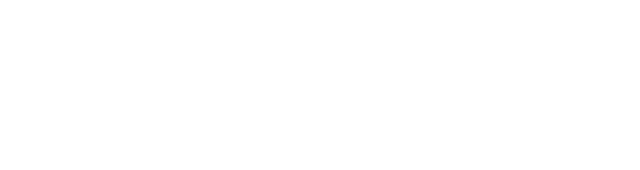
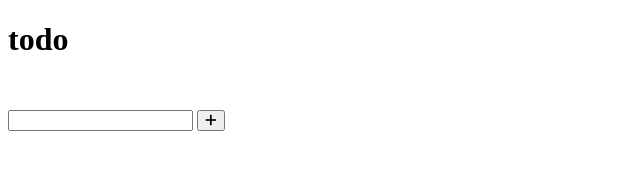
Before and after one commit to MuminovMuslimbek/ToDo, a plain HTML site: page index.html in a window 1280 px wide. Shown: the whole page, without its empty margins (0-640 px from the left). Drawn offline with Linux system fonts and the light colour scheme.

Commit message:
favicon done

```diff
--- a/index.html
+++ b/index.html
@@ -4,11 +4,22 @@
 <head>
     <meta charset="UTF-8">
     <meta name="viewport" content="width=device-width, initial-scale=1.0">
+    <link rel="stylesheet" href="https://cdnjs.cloudflare.com/ajax/libs/font-awesome/6.0.0-beta3/css/all.min.css">
+    <link rel="icon" href="favicon/favicon.png">
     <title>ToDO</title>
 </head>
 
 <body>
-
+    <div class="conttainer body__container">
+        <div class="header">
+            <h1>todo</h1>
+            <img src="images/icon/moon.svg" alt="">
+        </div>
+        <form>
+            <input type="text">
+            <button type="submit"><i class="fa-solid fa-plus"></i></button>
+        </form>
+    </div>
 </body>
 
 </html>
```
Also changed, not shown: favicon/favicon.png (added), images/Bitmap night.png (added), images/Bitmap.png (added), images/icon/moon.svg (added), images/icon/shine.svg (added).
